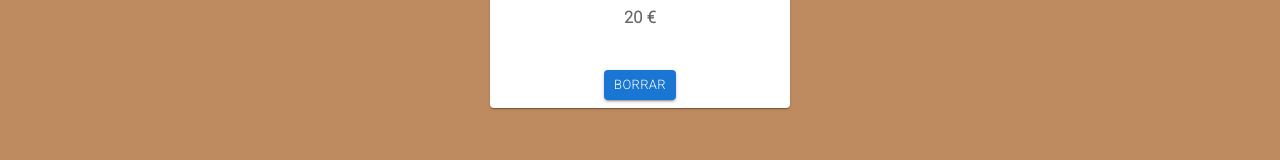
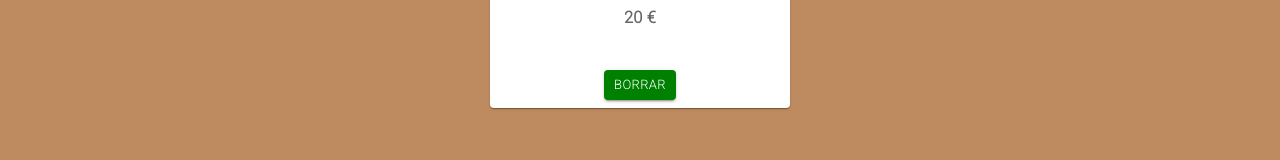
Before and after one commit to TheBridge-FullStackDeveloper/-ft-jun22-React-examples, a React (Create React App) app: page /products in a window 1280 px wide. Shown: the part 728-888 px from the top of the page. Built offline with nearby package versions, Linux system fonts and the light colour scheme.

Commit message:
ADD/ inline style to MUI button

```diff
--- a/src/components/Main/ProductList/ProductItem/ProductItem.jsx
+++ b/src/components/Main/ProductList/ProductItem/ProductItem.jsx
@@ -39,8 +39,7 @@ export class ProductItem extends Component {
           </Typography>
         </CardContent>
         <CardActions>
-          <Button className="button1" variant="contained" size="small" onClick={this.props.delete}>Borrar</Button>
-
+          <Button sx={{ backgroundColor: 'green' }} variant="contained" size="small" onClick={this.props.delete}>Borrar</Button>
         </CardActions>
       </Card>
 
```
